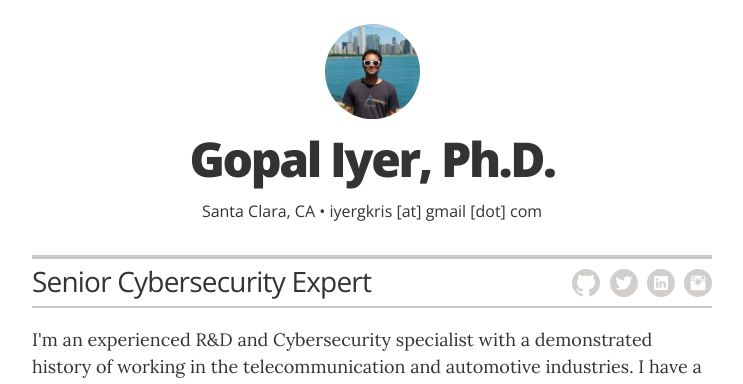
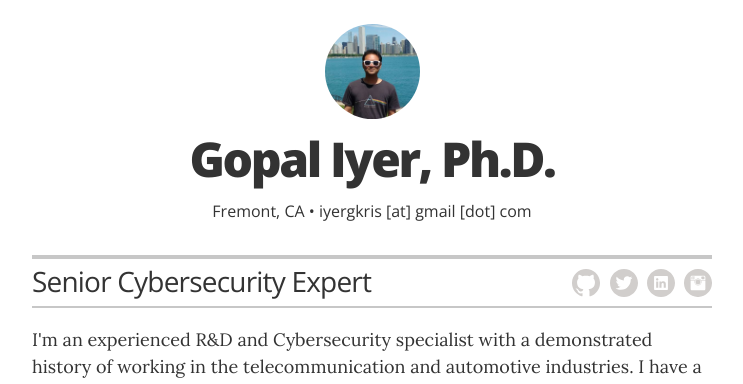
Before and after one commit to iyergkris/iyergkris.github.io, a Jekyll site: the page built from index.html, in a window 1280 px wide and 900 px high. Shown: the top 384 px of the window, without its empty margins (268-1011 px from the left). Built offline with Jekyll 4.4.1, drawn with Linux system fonts in a browser that asks for light colours.

Commit message:
minor update

```diff
--- a/_config.yml
+++ b/_config.yml
@@ -18,9 +18,9 @@ resume_contact_email:           "iyergkris [at] gmail [dot] com"
 
 # the next two items are used for schema itemprops in _layouts/resume.html
 resume_contact_telephone:       "-"
-resume_contact_address:         "Santa Clara, CA"
+resume_contact_address:         "Fremont, CA"
 
-resume_header_contact_info:     "Santa Clara, CA • iyergkris [at] gmail [dot] com"
+resume_header_contact_info:     "Fremont, CA • iyergkris [at] gmail [dot] com"
 display_header_contact_info:    "true"
 
 resume_header_intro: "<p>I'm an experienced R&D and Cybersecurity specialist with a demonstrated history of working in the telecommunication and automotive industries. I have a good research track record in the study of reliability, scalability and security of the Smart Grid. I have served as an SME in Automotive security and have designed state-of-the art defenses for connected vehicles. More recently, I help secure medical devices, surgical robots and intruments. My skills include Embedded Security, Reverse Engineering, Machine Learning, Simulation and GNU Radio among others. I am proficient in C, C++ and Python.</p>"
```
